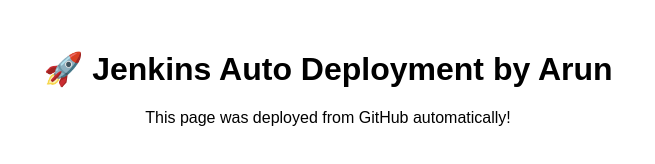
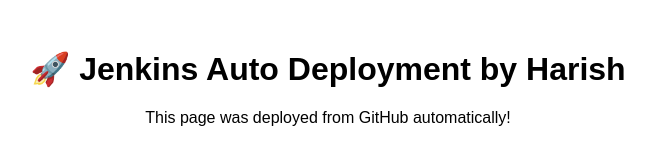
Before and after one commit to Arunachala2004/jenkinsTutorial, a plain HTML site: page index.html in a window 1280 px wide. Shown: the whole page, without its empty margins (312-967 px from the left). Drawn offline with Linux system fonts and the light colour scheme.

Commit message:
Update index.html

```diff
--- a/index.html
+++ b/index.html
@@ -2,7 +2,7 @@
 <html>
 <head><title>Jenkins Deployment</title></head>
 <body style="text-align:center;font-family:sans-serif;margin-top:50px;">
-  <h1>🚀 Jenkins Auto Deployment by Arun </h1>
+  <h1>🚀 Jenkins Auto Deployment by Harish</h1>
   <p>This page was deployed from GitHub automatically!</p>
 </body>
 </html>
```
